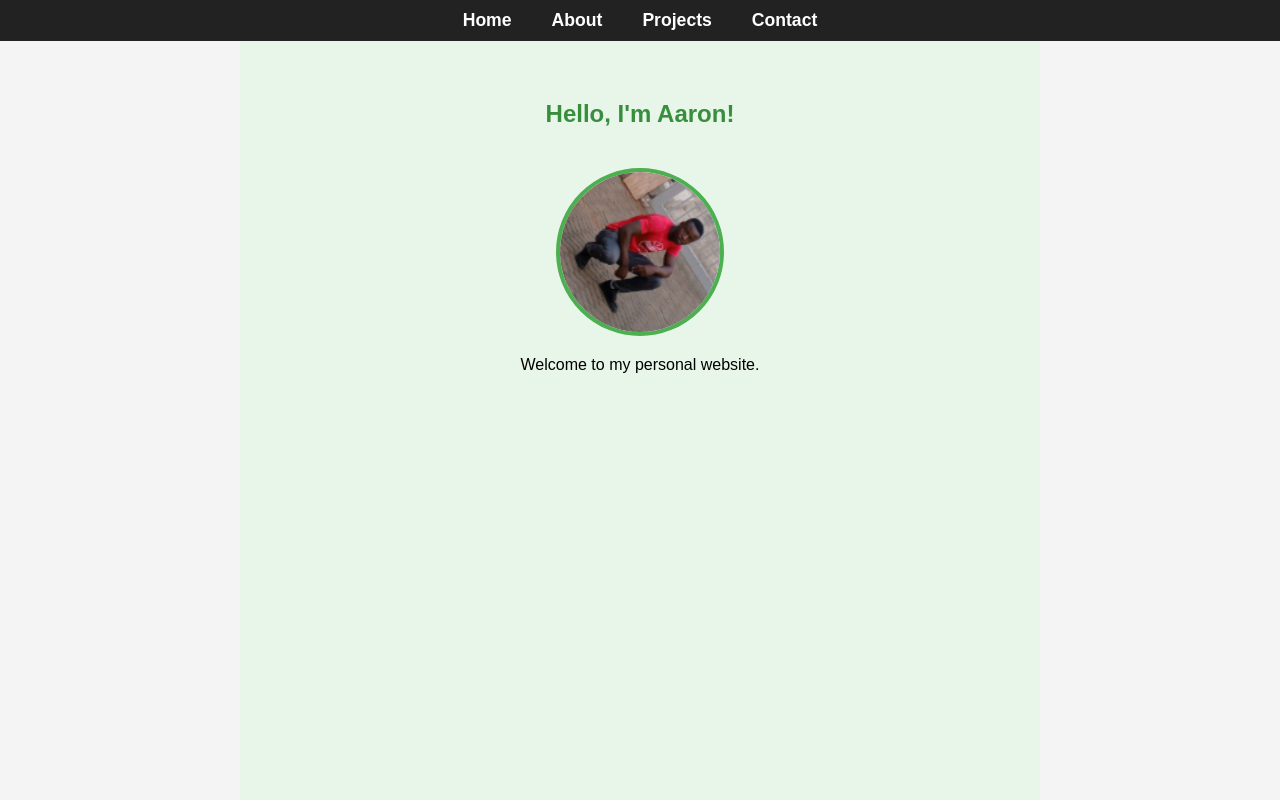
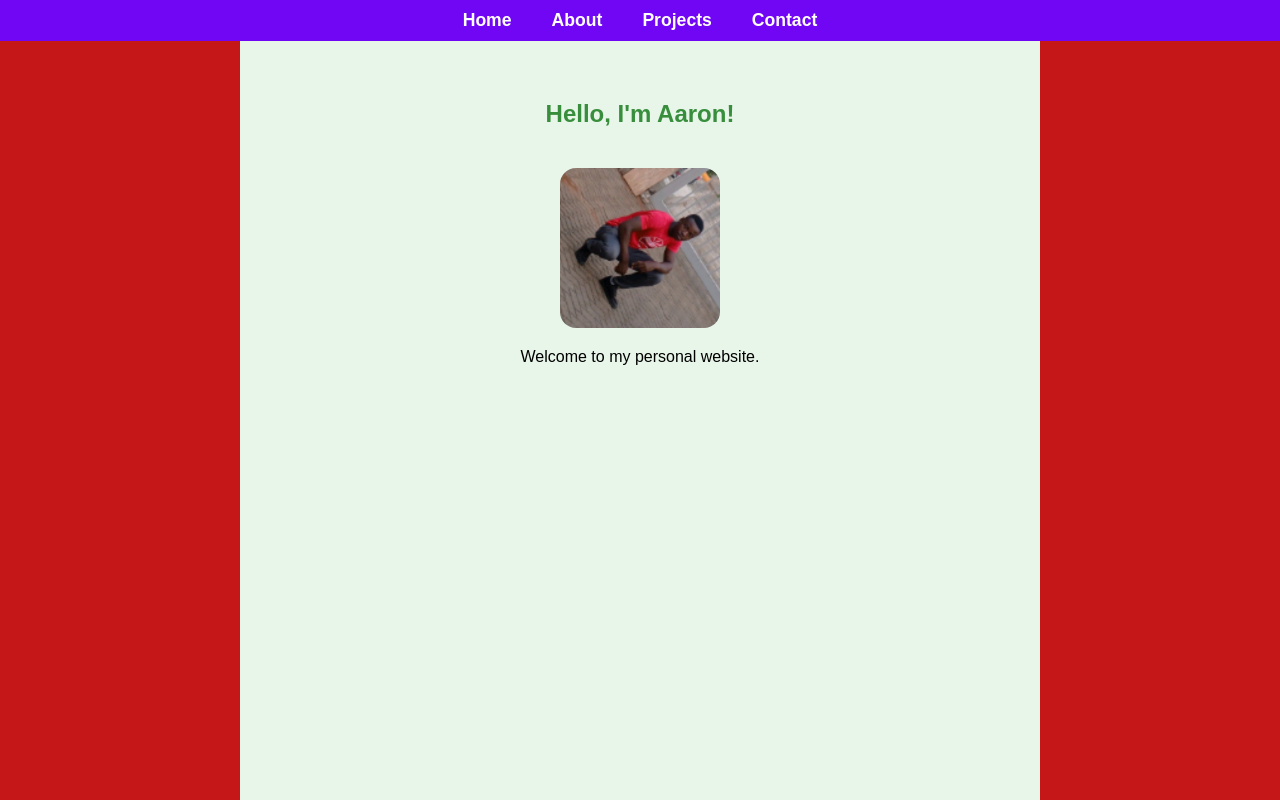
Before and after one commit to onyangoaaron/onyangoaaron.github.io, a plain HTML site: page index.html in a window 1280 px wide. Shown: the top 800 px of the page. Drawn offline with Linux system fonts and the light colour scheme.

Commit message:
next change

```diff
--- a/index.html
+++ b/index.html
@@ -11,12 +11,12 @@
         body {
             font-family: Arial, sans-serif;
             margin: 0;
-            background: #f4f4f4;
+            background: #c51717;
         }
         nav {
             position: fixed;
             width: 100%;
-            background: #222;
+            background: #7106f4;
             padding: 10px 0;
             top: 0;
             left: 0;
@@ -67,10 +67,10 @@
         img.profile {
             width: 160px;
             height: 160px;
-            border-radius: 50%;
+            border-radius: 10%;
             object-fit: cover;
             margin-top: 20px;
-            border: 4px solid #4caf50;
+            border: 0px solid red;
         }
         @media (max-width: 600px) {
             nav ul {
@@ -114,7 +114,7 @@
 
     <section id="contact">
         <h2>Contact</h2>
-        <p>You can reach me at: <a href="mailto:aaron@email.com">aaron@email.com</a></p>
+        <p>You can reach me at: <a href="mailto:onyangoaaron2004@gmail.com">onyangoaaron2004@gmail.com</a></p>
     </section>
 </body>
 </html>
```
